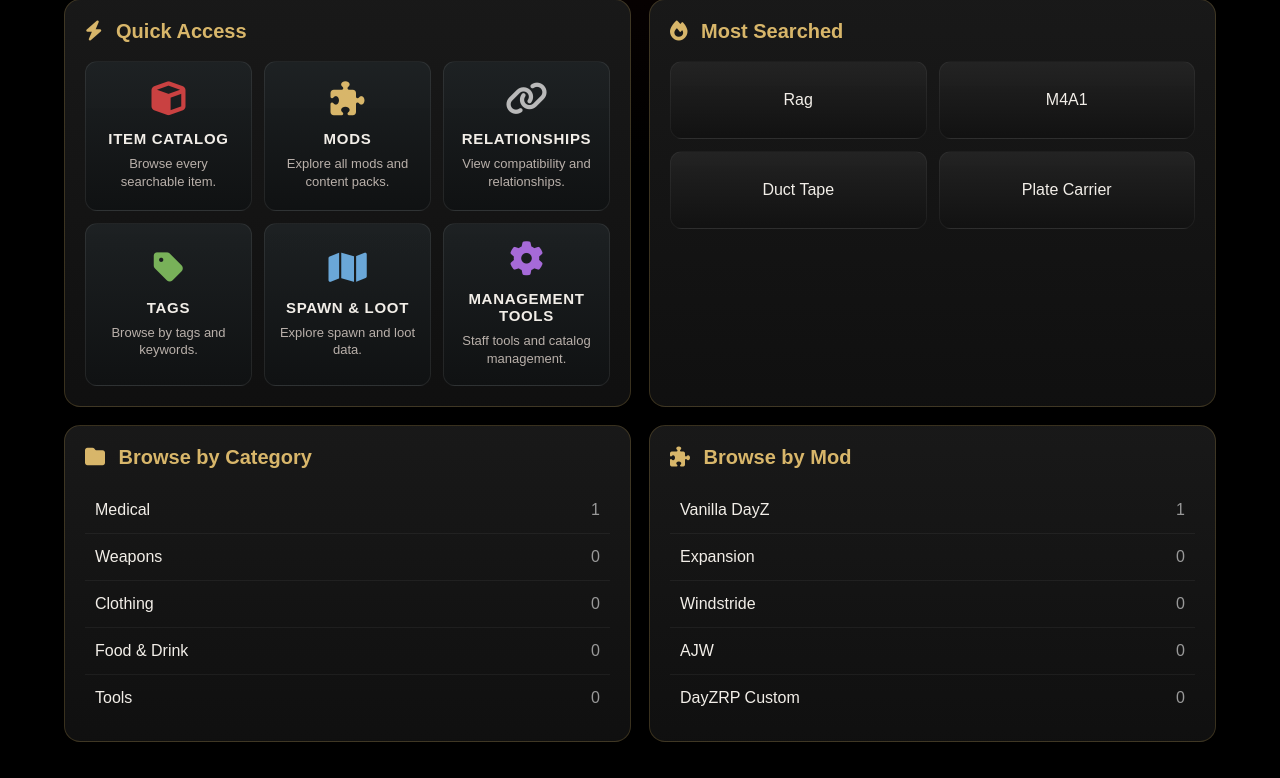
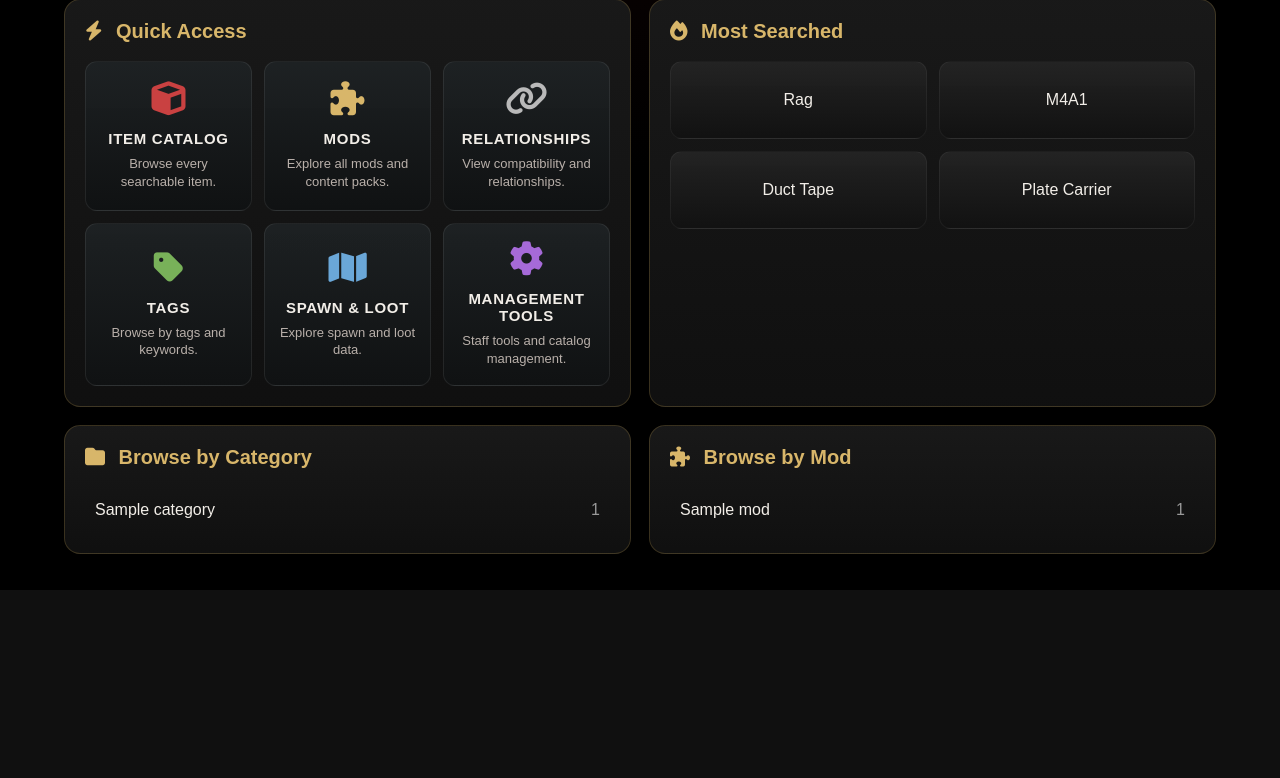
Before and after one commit to amylouinflorida/DZRP-Item-Catalog, a Flask app: template templates/home.html in a window 1280 px wide. Shown: the part 591-1369 px from the top of the page. After the commit the page ends 1181 px from the top, so only its background shows below. Run offline with Flask 3, Linux system fonts and the light colour scheme; the template is opened without the code that fills it: most values are stand-ins (such as "Sample title", 1, 10 or a date in 2020).

Commit message:
home updates

```diff
--- a/app.py
+++ b/app.py
@@ -1,6 +1,6 @@
 from flask import Flask, render_template, request
 
-from database import get_all_items, get_item_by_classname, search_items, get_dashboard_stats
+from database import get_all_items, get_item_by_classname, search_items, get_dashboard_stats, get_category_counts, get_mod_counts
 
 app = Flask(__name__)
 
--- a/templates/home.html
+++ b/templates/home.html
@@ -215,11 +215,12 @@
 
             <div class="dashboard-list">
 
-                <a href="#">Medical <span>1</span></a>
-                <a href="#">Weapons <span>0</span></a>
-                <a href="#">Clothing <span>0</span></a>
-                <a href="#">Food & Drink <span>0</span></a>
-                <a href="#">Tools <span>0</span></a>
+              {% for category in categories %}
+    <a href="#">
+        {{ category.category }}
+        <span>{{ category.item_count }}</span>
+    </a>
+{% endfor %}
 
             </div>
 
@@ -236,11 +237,12 @@
 
             <div class="dashboard-list">
 
-                <a href="#">Vanilla DayZ <span>1</span></a>
-                <a href="#">Expansion <span>0</span></a>
-                <a href="#">Windstride <span>0</span></a>
-                <a href="#">AJW <span>0</span></a>
-                <a href="#">DayZRP Custom <span>0</span></a>
+               {% for mod in mods %}
+          <a href="#">
+          {{ mod.name }}
+          <span>{{ mod.item_count }}</span>
+    </a>
+{% endfor %}
 
             </div>
 
```
Also changed, not shown: database.py (+36 -0 lines).
